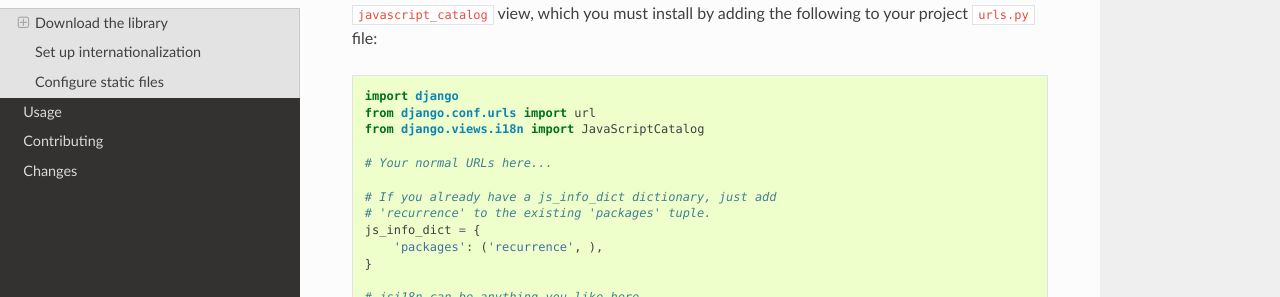
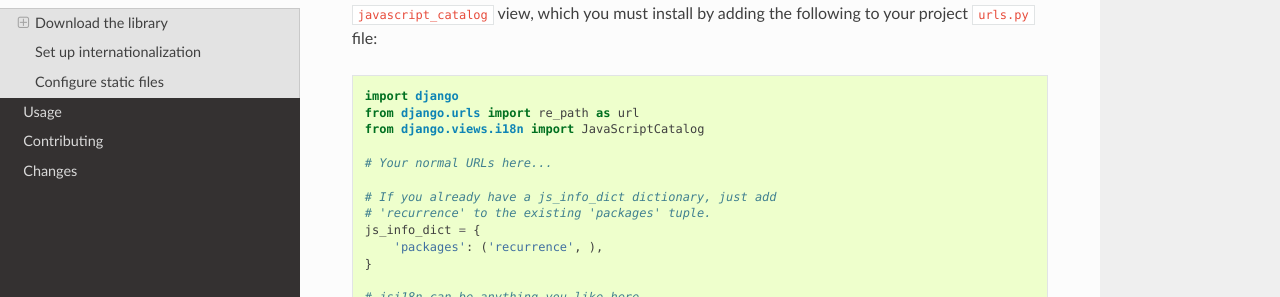
Before and after one commit to jazzband/django-recurrence, a Sphinx documentation site: the page built from docs/installation.rst, in a window 1280 px wide and 900 px high, scrolled down 838 px. Shown: the part 154-451 px from the top of the window. Built offline with Sphinx 7.4.7 and the Read the Docs theme 2.0.0, drawn with Linux system fonts in a browser that asks for light colours.

Commit message:
Update import statement to align with latest version of Django
django.conf.urls is deprecated in Django 4.0.x

```diff
--- a/docs/installation.rst
+++ b/docs/installation.rst
@@ -48,7 +48,7 @@ following to your project ``urls.py`` file:
 .. code-block:: python
 
     import django
-    from django.conf.urls import url
+    from django.urls import re_path as url
     from django.views.i18n import JavaScriptCatalog
 
     # Your normal URLs here...
```
